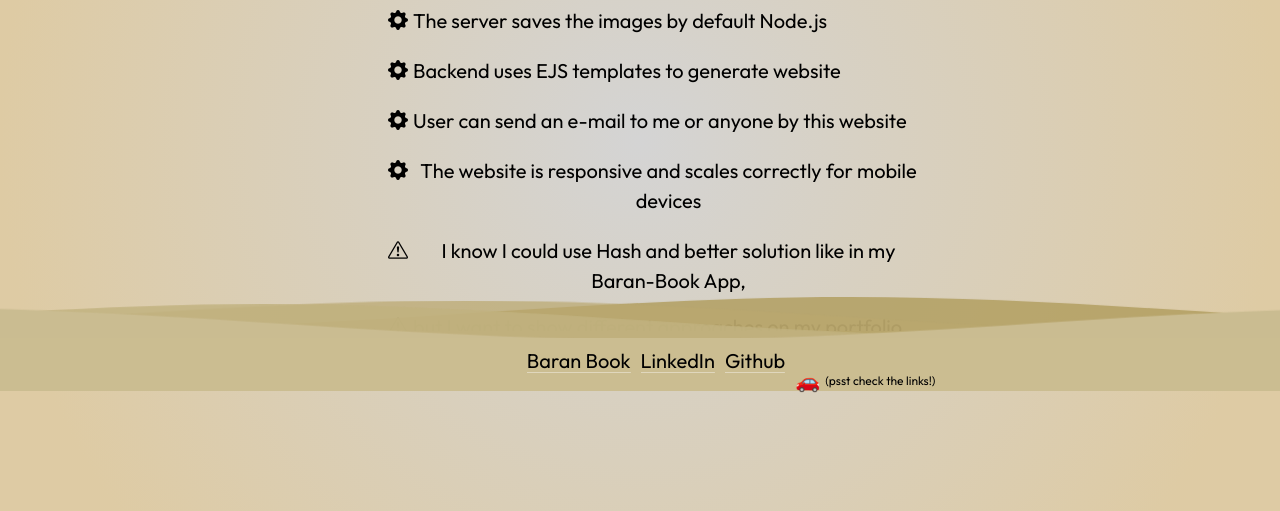
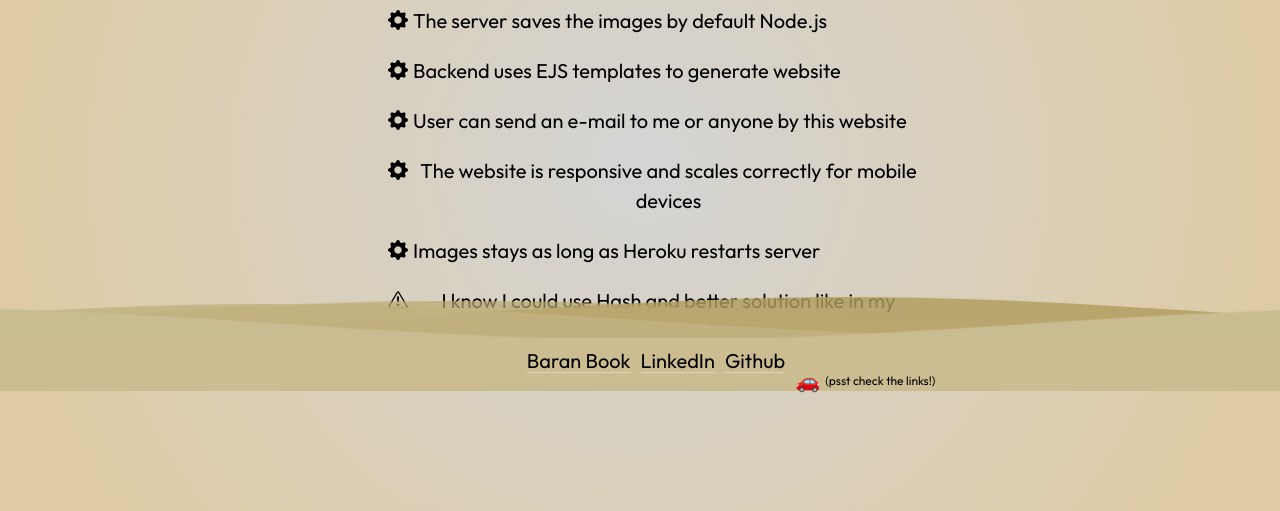
Before and after one commit to lukasz-b96/Project-3-Sahara-Car-Deals, a Node server app: page /about in a window 1280 px wide. Shown: the part 409-920 px from the top of the page. Run offline with Node 20, Linux system fonts and the light colour scheme; some libraries are stand-ins or nearby versions.

Commit message:
more cars

```diff
--- a/views/about.ejs
+++ b/views/about.ejs
@@ -41,6 +41,10 @@
           <i class="bi bi-gear-fill  "></i>
           <p>The website is responsive and scales correctly for mobile devices</p>
         </li>
+        <li class="mb-1 d-flex">
+          <i class="bi bi-gear-fill  "></i>
+          <p>Images stays as long as Heroku restarts server</p>
+        </li>
         <li class=" d-flex">
           <i class="bi bi-exclamation-triangle "></i>
           <p> I know I could use Hash and better solution like in my Baran-Book App,</p>
```
Also changed, not shown: server/controllers/appController.js (+0 -65 lines), 4 other files.
